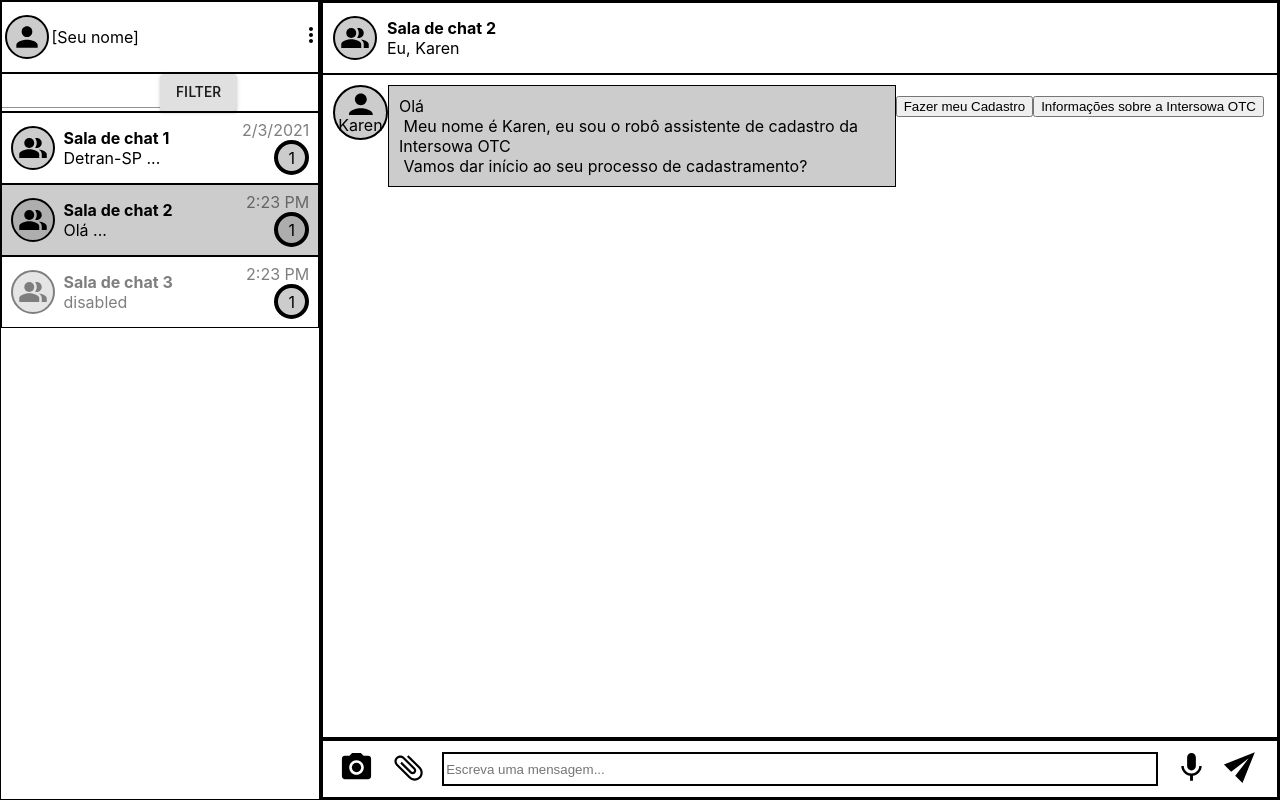
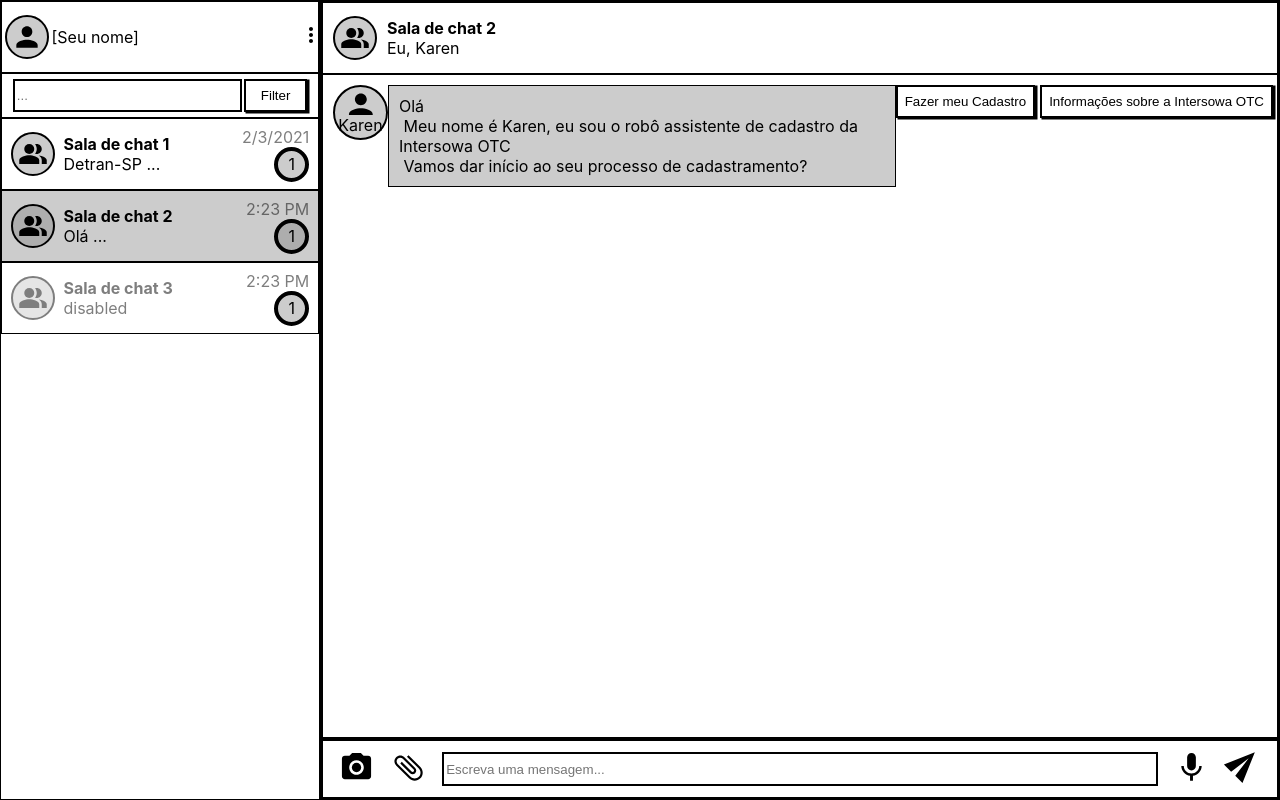
Before and after one commit to MuraraAllan/whats-app-clone, a React (Create React App) app: page / in a window 1280 px wide. Shown: the top 800 px of the page. Built offline with nearby package versions, Linux system fonts and the light colour scheme.

Commit message:
fix console errors Implement ShadowedButton and BorderedInput

```diff
--- a/src/pages/mainpage/MainPage.tsx
+++ b/src/pages/mainpage/MainPage.tsx
@@ -10,13 +10,13 @@
     <Grid container direction='row'>
       <ActiveChatSessionProvider>
         {/* LEFT AREA CONTAINER */}
-        <FullHeightBorderedContainer direction="column" container xs={6} sm={5} md={3} lg={3} xl={2} >
+        <FullHeightBorderedContainer item direction="column" container xs={6} sm={5} md={3} lg={3} xl={2} >
           <UserArea />
           <FilterArea />
           <ChatsArea />
         </FullHeightBorderedContainer>
         {/* RIGHT AREA CONTAINER */}
-        <FullHeightBorderedContainer container xs={6} sm={7} md={9} lg={9} xl={10} direction="column">
+        <FullHeightBorderedContainer container item xs={6} sm={7} md={9} lg={9} xl={10} direction="column">
           <ActiveChatSession />
         </FullHeightBorderedContainer>
       </ActiveChatSessionProvider>
--- a/src/pages/mainpage/components/ActiveChatSession/ActiveChatSession.tsx
+++ b/src/pages/mainpage/components/ActiveChatSession/ActiveChatSession.tsx
@@ -30,7 +30,7 @@
         <ActiveChatSessionTitle />
       </Container>
       <CalcContainer container direction="column">
-        <FullWidthContainer container direction="column" xs={12} sm={12} md={12} lg={12} xl={12}>
+        <FullWidthContainer container item direction="column" xs={12} sm={12} md={12} lg={12} xl={12}>
           <ActiveChatSessionBody />
         </FullWidthContainer>
       </CalcContainer>
--- a/src/pages/mainpage/components/ActiveChatSession/ActiveChatSessionActionBar.tsx
+++ b/src/pages/mainpage/components/ActiveChatSession/ActiveChatSessionActionBar.tsx
@@ -6,6 +6,7 @@
 import Send from '@material-ui/icons/Send'
 import styled from 'styled-components'
 
+import { BorderedInput } from 'shared/components'
 import { useActiveChatSession } from 'pages/mainpage/hooks'
 
 const FullHeightContainer = styled(Grid)`height: 100%`
@@ -29,7 +30,7 @@
       </Grid>
       <FullHeightContainer container item xs={8} sm={7} md={8} lg={9} xl={10} alignItems="center">
         {/* implement i18n */}
-        <input placeholder="Escreva uma mensagem..." style={{ border: '2px solid', width: '100%', height: '50%' }} />
+        <BorderedInput height={50} border={2} placeholder="Escreva uma mensagem..." />
       </FullHeightContainer>
       <Grid item>
         <Mic fontSize="large" />
--- a/src/pages/mainpage/components/ActiveChatSession/InlineButtonsDisplay.tsx
+++ b/src/pages/mainpage/components/ActiveChatSession/InlineButtonsDisplay.tsx
@@ -3,17 +3,18 @@
 import styled from 'styled-components'
 
 import Message from 'pages/mainpage/hooks/ChatSessionsHooks'
+import { ShadowedButton } from 'shared/components/ShadowedButton'
 
-const InlineButtonContainer = styled(Grid)`display: table; margin-top: 10px;`
+const InlineButtonContainer = styled(Grid)`display: table;`
 
 export default function InlineButtonsDisplay({ inlineButtons }: { inlineButtons: Message["inlineButtons"] }) {
 
   return (
     <InlineButtonContainer item container sm={10} md={10} lg={10} xl={10}>
       {inlineButtons?.map((button, index) => {
-        return <button key={index}>
+        return <ShadowedButton key={index} marginRight={5} marginBottom={5}>
           {button.label}
-        </button>
+        </ShadowedButton>
       })}
     </InlineButtonContainer>
   )
--- a/src/pages/mainpage/components/ActiveChatSession/TextMessageDisplay.tsx
+++ b/src/pages/mainpage/components/ActiveChatSession/TextMessageDisplay.tsx
@@ -6,7 +6,7 @@
 import Message from 'pages/mainpage/hooks/ChatSessionsHooks'
 import InlineButtonsDisplay from './InlineButtonsDisplay'
 
-const MessageContainer = styled(BorderedContainer)`max-width: 65%; overflow: hidden; padding: 10px;  background-color: #80808066;`
+const MessageContainer = styled(BorderedContainer)`max-width: 65%; overflow: hidden; padding: 10px; margin-bottom: 5px; background-color: #80808066;`
 
 export default function TextMessageDisplay({ message }: { message: Message }) {
 
--- a/src/pages/mainpage/components/FilterArea/FilterArea.tsx
+++ b/src/pages/mainpage/components/FilterArea/FilterArea.tsx
@@ -1,17 +1,14 @@
 import React from 'react'
-import Grid from '@material-ui/core/Grid';
-import Input from '@material-ui/core/Input';
 
-import { BorderedContainer } from 'shared/components';
-import Button from '@material-ui/core/Button';
-import { useUser } from 'shared/hooks'
+import { BorderedContainer, BorderedInput } from 'shared/components';
+import { ShadowedButton } from 'shared/components/ShadowedButton';
 
 export default function FilterArea() {
 
   return (
-    <BorderedContainer spacing={2}>
-      <Input style={{ maxWidth: '50%' }} />
-      <Button variant="contained">Filter</Button>
+    <BorderedContainer container justify="center" alignItems="center">
+      <BorderedInput placeholder="..." border={2} width={70} height={65} />
+      <ShadowedButton width={20} height={75} marginLeft={2} marginTop={5} marginBottom={5}>Filter</ShadowedButton>
     </BorderedContainer>
   )
 }
--- a/src/pages/mainpage/components/UserArea/UserArea.tsx
+++ b/src/pages/mainpage/components/UserArea/UserArea.tsx
@@ -7,8 +7,9 @@
 import { BorderedContainer, CircleContainer } from 'shared/components';
 import { useUser } from 'shared/hooks/UserHooks';
 
+const Container = styled(BorderedContainer)`height: 72px`
+
 export default function UserArea() {
-  const Container = styled(BorderedContainer)`height: 72px`
   const user = useUser()
   return (
     <Container container
@@ -19,7 +20,7 @@
       <CircleContainer>
         <PersonIcon style={{ width: '80%', height: '80%' }} />
       </CircleContainer>
-      <Grid xs={7} sm={8} md={8} lg={9} xl={9}>
+      <Grid item xs={7} sm={8} md={8} lg={9} xl={9}>
         <span>[{user.userName}]</span>
       </Grid>
       <Grid item>
--- a/src/shared/components/BorderedContainer.tsx
+++ b/src/shared/components/BorderedContainer.tsx
@@ -1,4 +1,3 @@
-import React from 'react'
 import Grid from '@material-ui/core/Grid'
 import styled from 'styled-components'
 
--- /dev/null
+++ b/src/shared/components/BorderedInput.tsx
@@ -0,0 +1,13 @@
+import styled from 'styled-components'
+
+interface BorderedInputProps {
+  border?: string | number
+  width?: string | number
+  height?: string | number
+}
+
+export const BorderedInput = styled.input`
+border: ${(p: BorderedInputProps) => p.border ? `${p.border}px solid` : "1px solid"};
+width: ${(p: BorderedInputProps) => p.width ? `${p.width}%` : "100%"};
+height: ${(p: BorderedInputProps) => p.height ? `${p.height}%` : "100%"};
+`
--- /dev/null
+++ b/src/shared/components/ShadowedButton.tsx
@@ -0,0 +1,26 @@
+import styled from 'styled-components'
+
+interface ShadowedButtonProps {
+  border?: string | number
+  width?: string | number
+  height?: string | number
+  margin?: string | number
+  marginLeft?: string | number
+  marginTop?: string | number
+  marginBottom?: string | number
+  marginRight?: string | number
+}
+
+export const ShadowedButton = styled.button`
+border: ${(p: ShadowedButtonProps) => p.border ? `${p.border}px solid` : "2px solid black"};
+box-shadow: 2px 1px 0px 0.5px black;
+background-color: white;
+padding: 7px;
+cursor: pointer;
+margin-top: ${(p: ShadowedButtonProps) => p.marginTop ? `${p.marginTop}px` : "0px"};
+margin-left: ${(p: ShadowedButtonProps) => p.marginLeft ? `${p.marginLeft}px` : "0px"};
+margin-bottom: ${(p: ShadowedButtonProps) => p.marginBottom ? `${p.marginBottom}px` : "0px"};
+margin-right: ${(p: ShadowedButtonProps) => p.marginRight ? `${p.marginRight}px` : "0px"};
+width: ${(p: ShadowedButtonProps) => p.width ? `${p.width}%` : "auto"};
+height: ${(p: ShadowedButtonProps) => p.height ? `${p.height}%` : "auto"};
+`
--- a/src/shared/components/index.tsx
+++ b/src/shared/components/index.tsx
@@ -1,4 +1,5 @@
 import { BorderedContainer, FullHeightBorderedContainer } from './BorderedContainer'
+import { BorderedInput } from './BorderedInput'
 import { CircleContainer } from './CircleContainer'
 
-export { BorderedContainer, FullHeightBorderedContainer, CircleContainer }
+export { BorderedContainer, FullHeightBorderedContainer, CircleContainer, BorderedInput }
```
Also changed, not shown: src/pages/mainpage/components/ActiveChatSession/ActiveChatSessionBody.tsx (+4 -4 lines).
